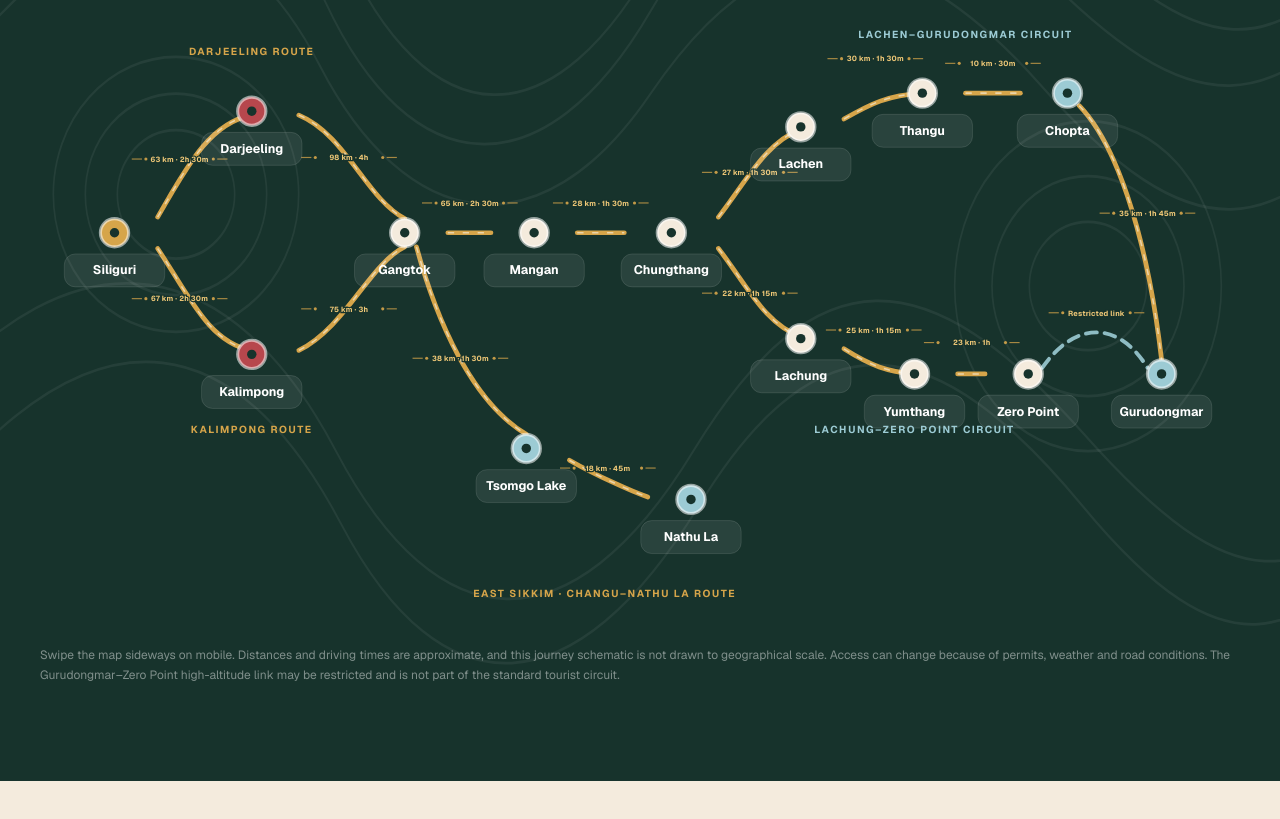
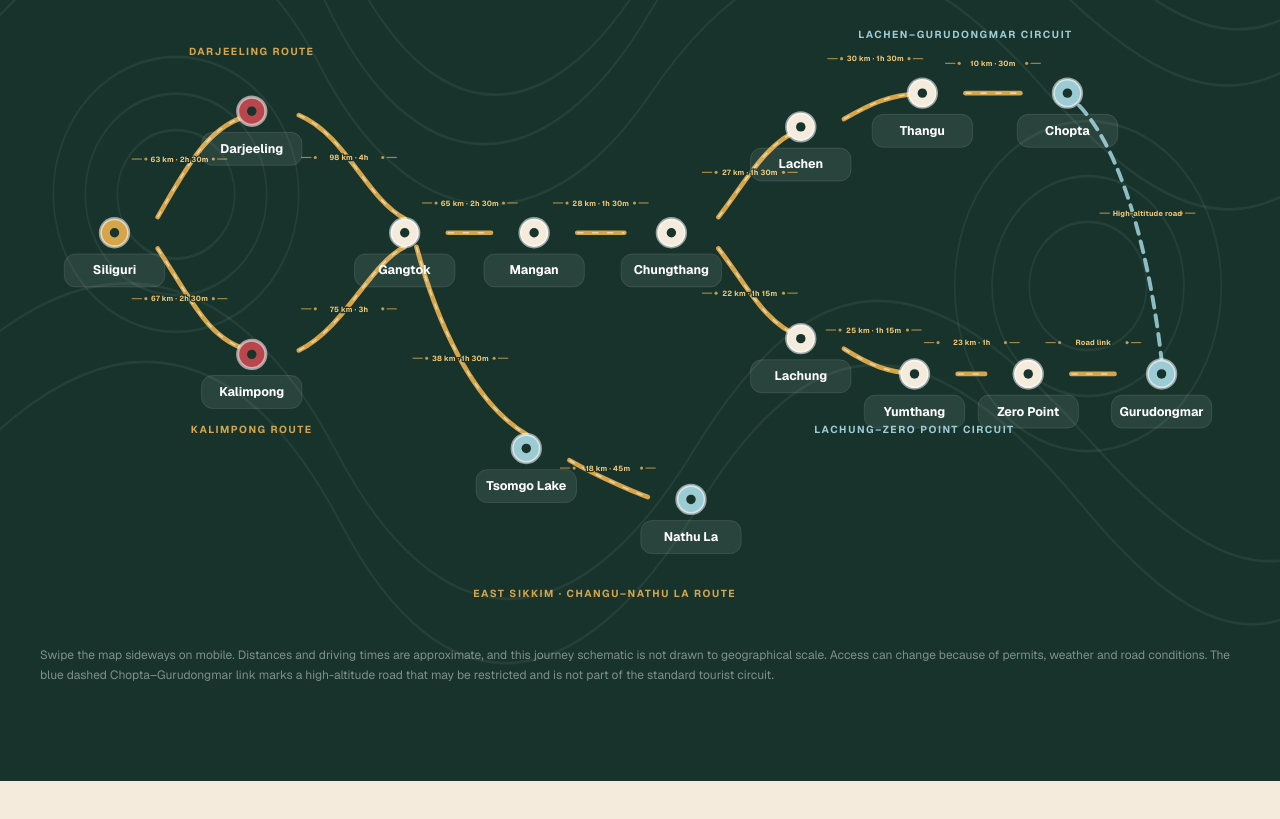
Before and after one commit to slsignals027/kalimpong-movie-hall, a Next.js app: page /tourism in a window 1280 px wide. Shown: the part 1872-2691 px from the top of the page. Built offline with nearby package versions, Linux system fonts and the light colour scheme; a web font is replaced by a local one.

Commit message:
Extend Sikkim tourism route map3

```diff
--- a/app/(public)/tourism/page.tsx
+++ b/app/(public)/tourism/page.tsx
@@ -305,19 +305,19 @@ function JourneyMap() {
     { d: "M865 250C900 205 925 155 970 138", label: "27 km · 1h 30m", x: 905, y: 193 },
     { d: "M1025 125C1060 105 1080 95 1125 92", label: "30 km · 1h 30m", x: 1065, y: 48 },
     { d: "M1180 92H1250", label: "10 km · 30m", x: 1215, y: 54 },
-    { d: "M1325 108C1380 165 1415 300 1430 432", label: "35 km · 1h 45m", x: 1412, y: 245 },
     { d: "M865 290C900 335 925 388 970 402", label: "22 km · 1h 15m", x: 905, y: 347 },
     { d: "M1025 418C1060 440 1080 447 1115 450", label: "25 km · 1h 15m", x: 1063, y: 394 },
     { d: "M1170 450H1205", label: "23 km · 1h", x: 1188, y: 410 },
+    { d: "M1315 450H1370", label: "Road link", x: 1343, y: 410 },
     { d: "M480 288C505 380 550 485 620 527", label: "38 km · 1h 30m", x: 536, y: 430 },
     { d: "M675 560C710 580 755 600 775 607", label: "18 km · 45m", x: 724, y: 570 },
   ];
 
   const highAltitudeLink = {
-    d: "M1278 442C1320 382 1375 382 1412 442",
-    label: "Restricted link",
-    x: 1347,
-    y: 372,
+    d: "M1325 108C1380 165 1415 300 1430 432",
+    label: "High-altitude road",
+    x: 1412,
+    y: 245,
   };
 
   const nodeColour = (kind: string) => {
@@ -333,7 +333,7 @@ function JourneyMap() {
         <svg viewBox="0 0 1530 760" className="h-auto w-full" role="img" aria-labelledby="route-map-title route-map-description">
           <title id="route-map-title">Journey map from Siliguri across North and East Sikkim</title>
           <desc id="route-map-description">
-            Routes from Siliguri through Darjeeling or Kalimpong join at Gangtok. The northern route continues through Mangan and Chungthang before dividing towards Lachung and Zero Point or Lachen and Gurudongmar Lake. An East Sikkim branch runs from Gangtok through Tsomgo Lake to Nathu La, and a high-altitude road links Gurudongmar with Zero Point.
+            Routes from Siliguri through Darjeeling or Kalimpong join at Gangtok. The northern route continues through Mangan and Chungthang before dividing towards Lachung and Zero Point or Lachen, Thangu and Chopta. Gurudongmar is joined to Zero Point by a regular route line, while the Chopta to Gurudongmar road is shown as a high-altitude link. An East Sikkim branch runs from Gangtok through Tsomgo Lake to Nathu La.
           </desc>
 
           <g fill="none" stroke="#d6a54a" strokeWidth="6" strokeLinecap="round" strokeLinejoin="round">
@@ -516,7 +516,7 @@ export default function TourismPage() {
           </div>
 
           <JourneyMap />
-          <p className="mt-4 text-xs leading-5 text-white/45">Swipe the map sideways on mobile. Distances and driving times are approximate, and this journey schematic is not drawn to geographical scale. Access can change because of permits, weather and road conditions. The Gurudongmar–Zero Point high-altitude link may be restricted and is not part of the standard tourist circuit.</p>
+          <p className="mt-4 text-xs leading-5 text-white/45">Swipe the map sideways on mobile. Distances and driving times are approximate, and this journey schematic is not drawn to geographical scale. Access can change because of permits, weather and road conditions. The blue dashed Chopta–Gurudongmar link marks a high-altitude road that may be restricted and is not part of the standard tourist circuit.</p>
         </div>
       </section>
 
```
